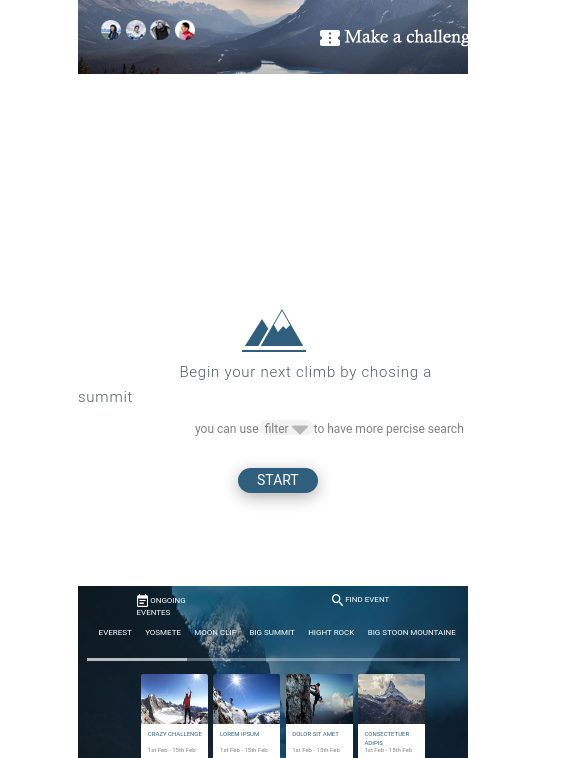
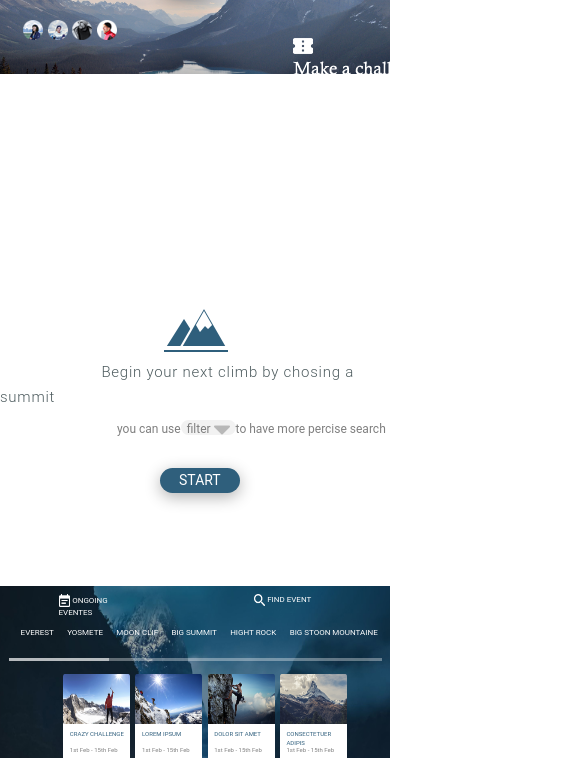
Before and after one commit to ViktoriiaSV/Climber-community, a plain HTML site: page index.html in a window 390 px wide. Shown: the part 114-872 px from the top of the page, 585 px wide, since content can reach past the window. Drawn offline with nearby package versions, Linux system fonts and the light colour scheme.

Commit message:
changes for @media screen and (max-width: 767px)

```diff
--- a/styles.css
+++ b/styles.css
@@ -554,12 +554,6 @@ html {
 
 @media screen and (max-width: 767px) {
 
-    .climber-community-project {
-        margin-right: 20%;
-        margin-left: 20%;
-
-    }
-
     .input-header {
         height: 47px;
     }
@@ -674,12 +668,6 @@ html {
     .icons-people > span > img {
         width: 20px;
         height: 20px;
-    }
-
-    .make-a-challenges {
-        margin-top: -4%;
-        margin-left: 62%;
-        width: 90%;
     }
 
     .mountain-icon {
```
